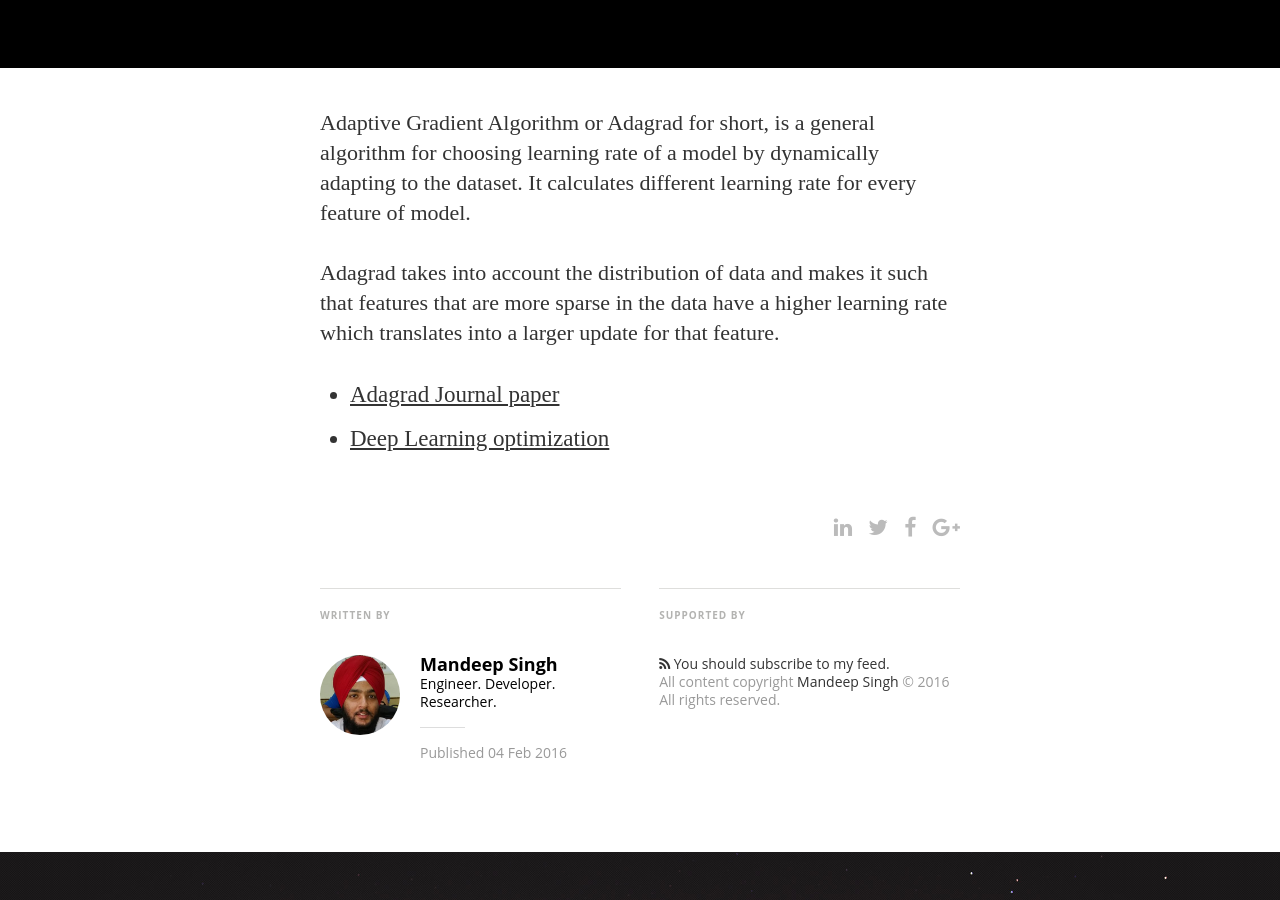
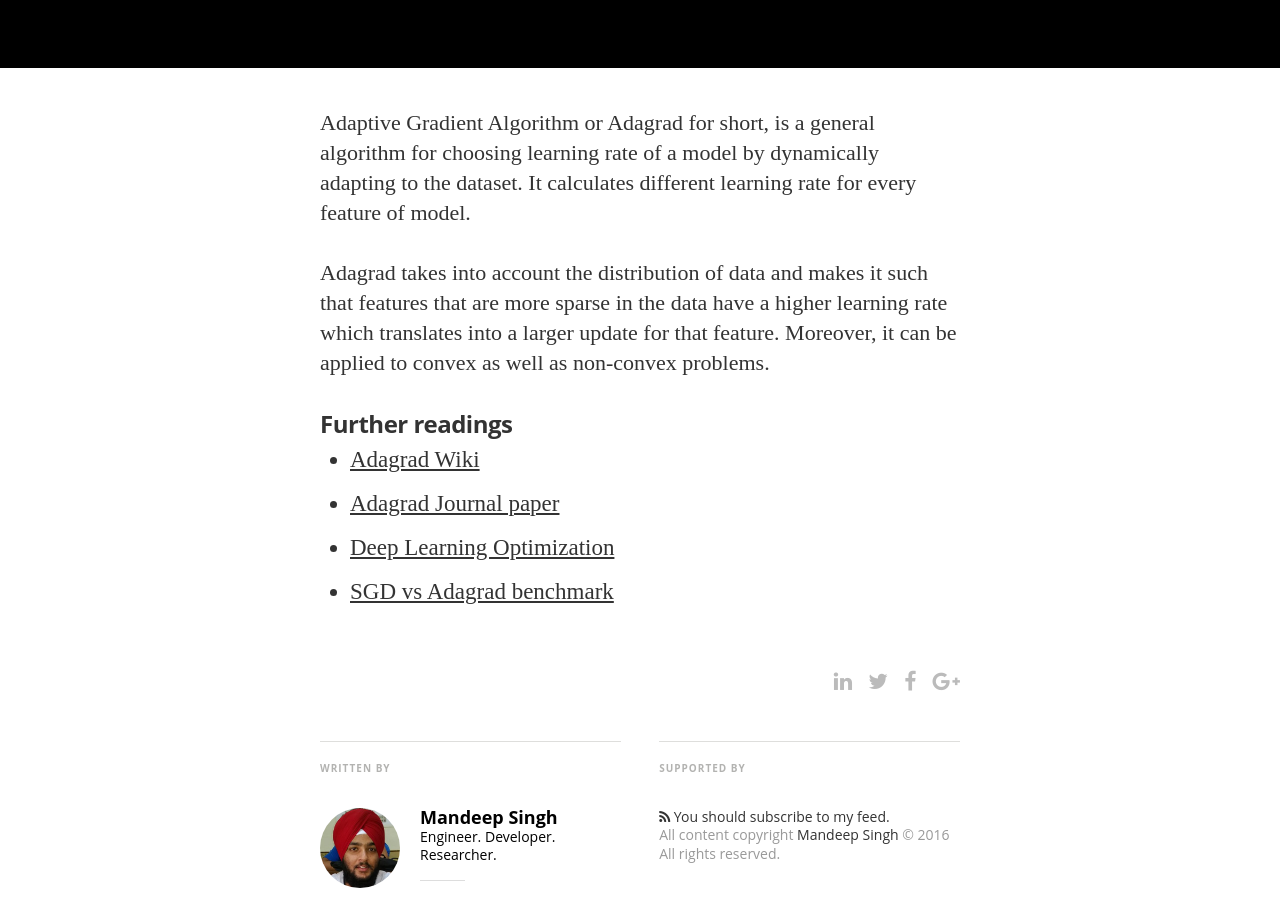
Before and after one commit to daxlab/blog, a Jekyll site: the page built from _posts/2016-02-04-what-is-adagrad.markdown, in a window 1280 px wide and 900 px high, scrolled down 832 px. Built offline with Jekyll 4.4.1, drawn with Linux system fonts in a browser that asks for light colours; nearby versions of some CDN libraries; some web fonts are replaced.

Commit message:
what is adagrad

```diff
--- a/_posts/2016-02-04-what-is-adagrad.markdown
+++ b/_posts/2016-02-04-what-is-adagrad.markdown
@@ -12,10 +12,16 @@ Adaptive Gradient Algorithm or Adagrad for short, is a general algorithm for cho
 It calculates different learning rate for every feature of model.
 
 Adagrad takes into account the distribution of data and makes it such that features that are more sparse in the data have a higher learning rate which translates into a larger update for that feature.
+Moreover, it can be applied to convex as well as non-convex problems.
 
+### Further readings
+
++ [Adagrad Wiki][wiki]
 + [Adagrad Journal paper][paper-link]
-+ [Deep Learning optimization][dpo]
-
++ [Deep Learning Optimization][dpo]
++ [SGD vs Adagrad benchmark][benchmark]
 
 [dpo]: https://www.youtube.com/watch?v=0qUAb94CpOw
 [paper-link]: http://www.jmlr.org/papers/volume12/duchi11a/duchi11a.pdf
+[wiki]: https://en.wikipedia.org/wiki/Stochastic_gradient_descent#AdaGrad
+[benchmark]: https://cs.stanford.edu/people/karpathy/convnetjs/demo/trainers.html
```
Also changed, not shown: other parts of _posts/2016-02-04-what-is-adagrad.markdown (+1 -1 lines).
